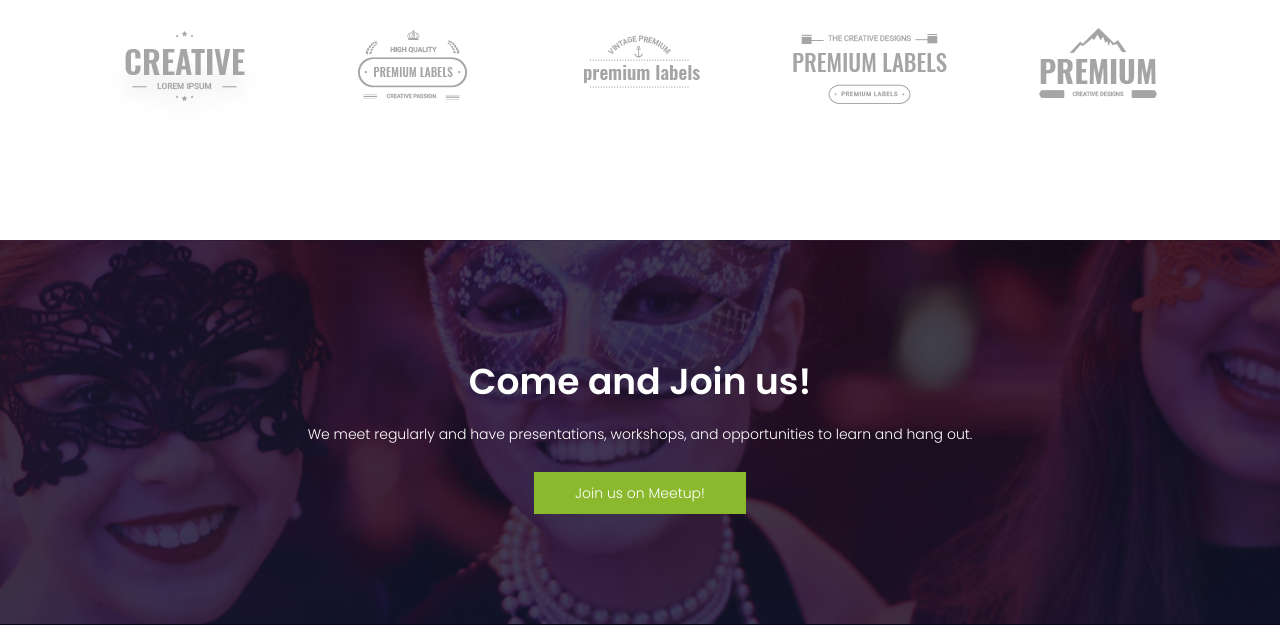
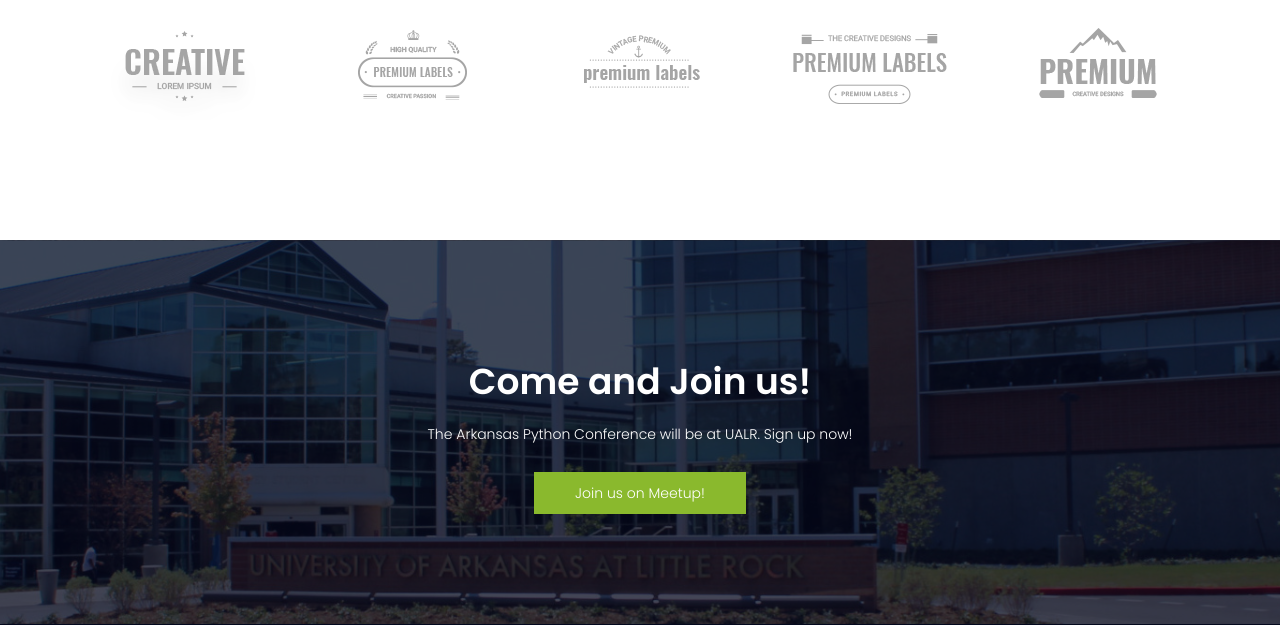
Before and after one commit to PyArk/conference-website, a Django app: template main/templates/main/index.html in a window 1280 px wide. Shown: the part 1747-2372 px from the top of the page. Run offline with Django 3.2, Linux system fonts and the light colour scheme; the template is opened without the code that fills it, so the values that code supplies are empty; some libraries are stand-ins or nearby versions.

Commit message:
fixing some content that didn't make sense.

```diff
--- a/main/templates/main/partials/call-to-action-section.html
+++ b/main/templates/main/partials/call-to-action-section.html
@@ -7,7 +7,7 @@
             <div class="col-lg-10">
                 <h1 class="text-white">Come and Join us!</h1>
                 <p>
-                    We meet regularly and have presentations, workshops, and opportunities to learn and hang out.
+                    The Arkansas Python Conference will be at UALR. Sign up now!
                 </p>
                 <a class="callaction-btn" href="https://www.meetup.com/Python-Artists-of-Arkansas/">Join us on Meetup!</a>
             </div>
```
Also changed, not shown: static/css/UALR_Student_Services_Center.jpg (added), static/img/callaction-bg.jpg.
